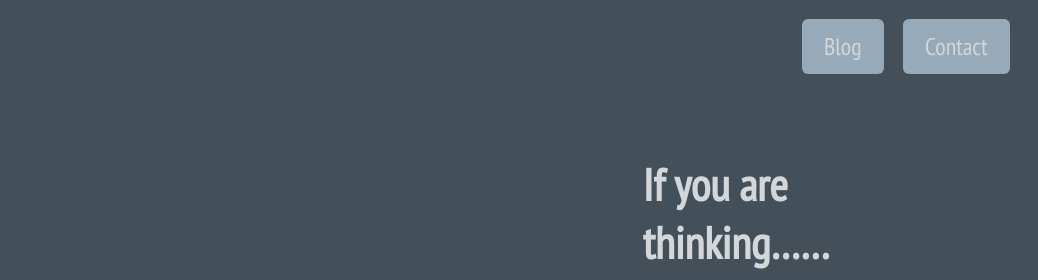
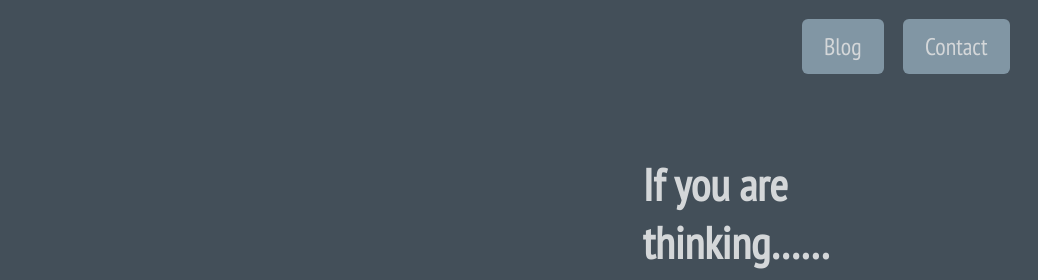
Before and after one commit to AX1ao/version0.1, a plain HTML site: page index.html in a window 1280 px wide. Shown: the top 280 px of the page, 147-1185 px from the left. Drawn offline with Linux system fonts and the light colour scheme; a web font is replaced by a local one.

Commit message:
dark theme

```diff
--- a/styles/style.css
+++ b/styles/style.css
@@ -52,7 +52,7 @@ header {
   margin-left: 1rem;
   color: #d4d7d9;/*#0f0f0f*/
   font-size: 1.5rem;
-  background-color: #97aaba;
+  background-color: #8196a4; /*#97aaba*/
   border: none;
   padding: 12px 22px;
   border-radius: 6px;
@@ -60,7 +60,7 @@ header {
 }
 
 .nav-buttons a:hover {
-  background-color: #8196a4;
+  background-color: #6d7c86; /*#8196a4*/
 }
 
 main {
```
